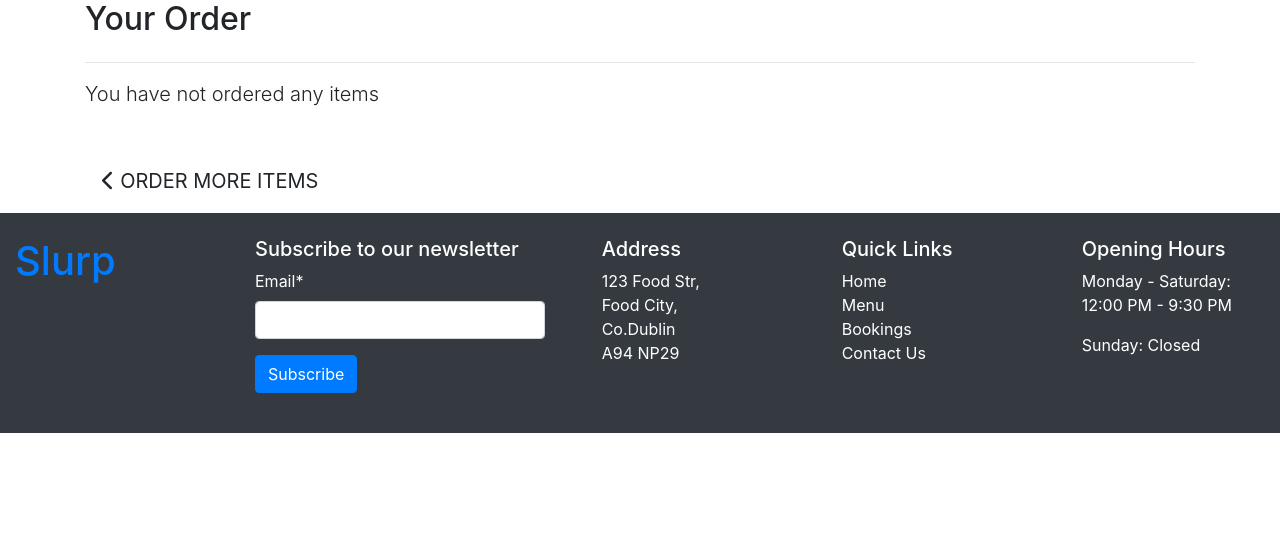
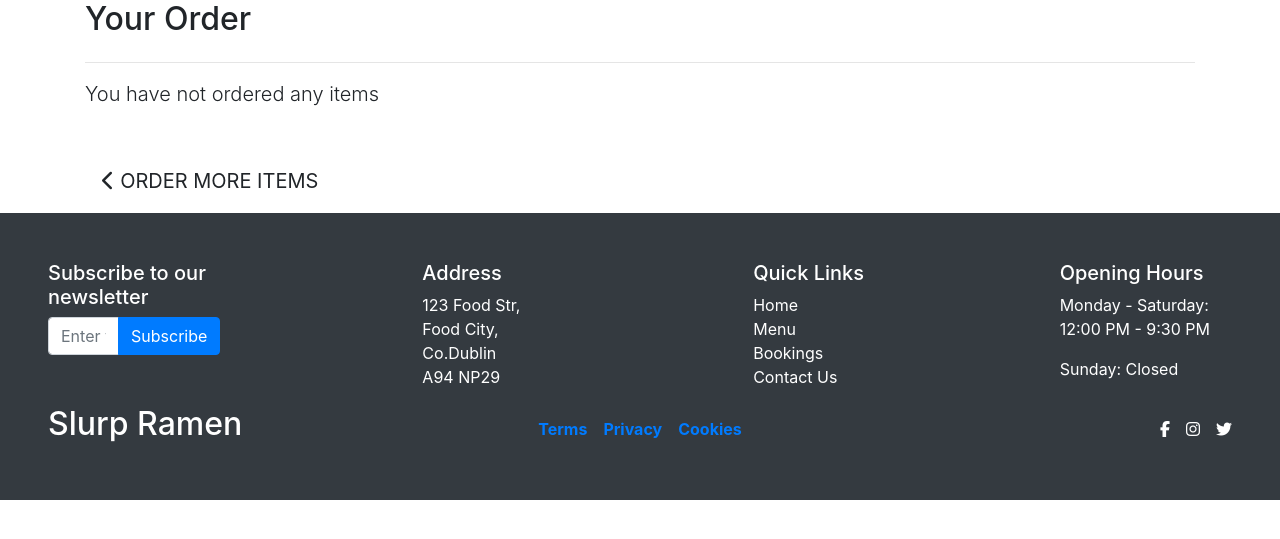
Before and after one commit to jamiemcstay/portfolio-5, a Django app: page /bag/ in a window 1280 px wide. Shown: the part 64-603 px from the top of the page. Run offline with Django 3.2, Linux system fonts and the light colour scheme; some libraries are stand-ins or nearby versions.

Commit message:
Add spacing footer elements on all screens

```diff
--- a/static/css/base.css
+++ b/static/css/base.css
@@ -11,6 +11,10 @@ html {
     background: rgba(0, 0, 0, 0.5);
     display: none;
     z-index: 1040;
+}
+
+a {
+    text-decoration: none;
 }
 
 .message-container {
@@ -78,7 +82,7 @@ body.modal-open .overlay {
 	color: #17a2b8; /* text-info */
 }
 
-footer ul {
+.footer-navlinks {
     padding-left: 0;
 }
 
--- a/templates/includes/footer.html
+++ b/templates/includes/footer.html
@@ -1,40 +1,75 @@
-{% load crispy_forms_tags %}
-<footer class="bg-dark text-white py-4 container-fluid">
+<footer class="bg-dark text-white py-4 container-fluid pt-5 py-5 px-5">
     <div class="row d-flex justify-content-between">
-            <div class="col-md-6 col-lg-2 text-center text-md-left">
+        <!-- <div class="col-md-6 col-lg-2 text-center text-md-left">
             <a href="{% url 'home' %}">
                 <h1>Slurp</h1>
             </a>
-            </div>
-            <div class="col-md-6 col-lg-3 text-center text-md-left">
+        </div> -->
+
+        <div class="col-md-6 col-lg-3 col-xl-2 text-center text-md-left">
             <h5>Subscribe to our newsletter</h5>
             <form method="POST" action="{% url 'newsletter_signup' %}">
                 {% csrf_token %}
-                    {% crispy newsletter_form %}
+                <div class="input-group">
+                    <input type="email" name="email" class="form-control" placeholder="Enter your email" required>
+                    <div class="input-group-append">
+                        <button type="submit" class="btn btn-primary">Subscribe</button>
+                    </div>
+                </div>
             </form>
         </div>
-            <div class="col-6 col-md-4 col-lg-2">
-
-                    <h5>Address</h5>
-                    <p >123 Food Str,<br>Food City,<br>Co.Dublin<br>A94 NP29</p>
-
+        <div class="col-md-6 d-block d-lg-none">
 
         </div>
 
-            <div class="col-6 col-md-4 col-lg-2">
+
+
+        <div class="col-6 col-md-4 col-lg-2 d-flex justify-content-md-start justify-content-lg-center">
+            <div>
+                <h5>Address</h5>
+                <p>123 Food Str,<br>Food City,<br>Co.Dublin<br>A94 NP29</p>
+            </div>
+        </div>
+
+        <div class="col-6 col-md-4 col-lg-2 d-flex justify-content-center">
+            <div>
                 <h5>Quick Links</h5>
-                <ul class="d-flex flex-column">
-                    <li class="list-inline-item">Home</li>
-                    <li class="list-inline-item">Menu</li>
-                    <li class="list-inline-item">Bookings</li>
-                    <li class="list-inline-item">Contact Us</li>
+                <ul class="list-unstyled footer-navlinks">
+                    <li><a href="#" class="text-white">Home</a></li>
+                    <li><a href="#" class="text-white">Menu</a></li>
+                    <li><a href="#" class="text-white">Bookings</a></li>
+                    <li><a href="#" class="text-white">Contact Us</a></li>
                 </ul>
             </div>
-            <div class="col col-md-4 col-lg-2">
+        </div>
+
+        <div class="col-6 col-md-4 col-lg-2">
             <h5>Opening Hours</h5>
             <p>Monday - Saturday: 12:00 PM - 9:30 PM</p>
             <p>Sunday: Closed</p>
         </div>
     </div>
-
+    <div class="row d-flex justify-content-between align-items-center">
+        <div class="col-md-4 text-center text-md-left">
+            <h2>Slurp Ramen</h2>
+        </div>
+        <div class="col-md-4">
+           <ul class="d-flex mb-0 justify-content-center list-unstyled">
+            <li class="mr-3"><a href="#"><strong>Terms</strong></a></li>
+            <li class="mr-3"><a href="#"><strong>Privacy</strong></a></li>
+            <li><a href="#"><strong>Cookies</strong></a></li>
+           </ul>
+        </div>
+        <div class="col-md-4 d-flex justify-content-center justify-content-md-end">
+            <div class="footer-icons-wrapper mr-3">
+                <i class="fa-brands fa-facebook-f"></i>
+            </div>
+            <div class="footer-icons-wrapper mr-3">
+                <i class="fa-brands fa-instagram"></i>
+            </div>
+            <div class="footer-icons-wrapper">
+                <i class="fa-brands fa-twitter"></i>
+            </div>
+        </div>
+   </div>
 </footer>
```
Lines whose indentation alone changed are shown as unchanged.
